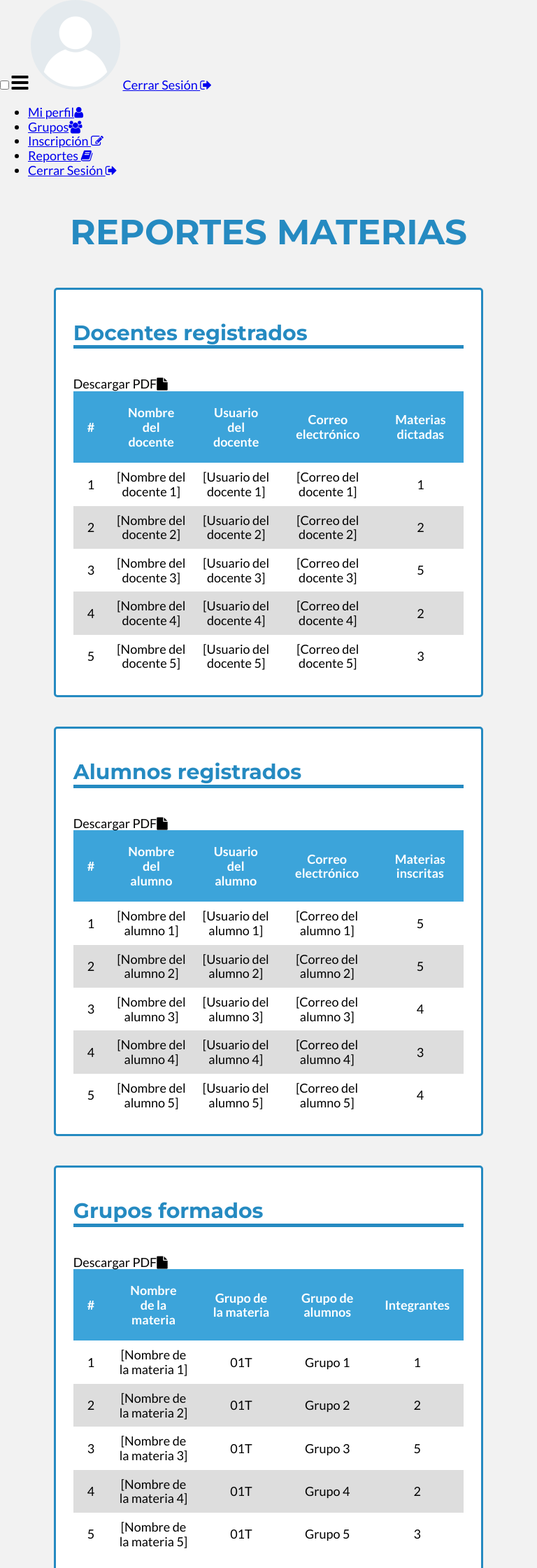
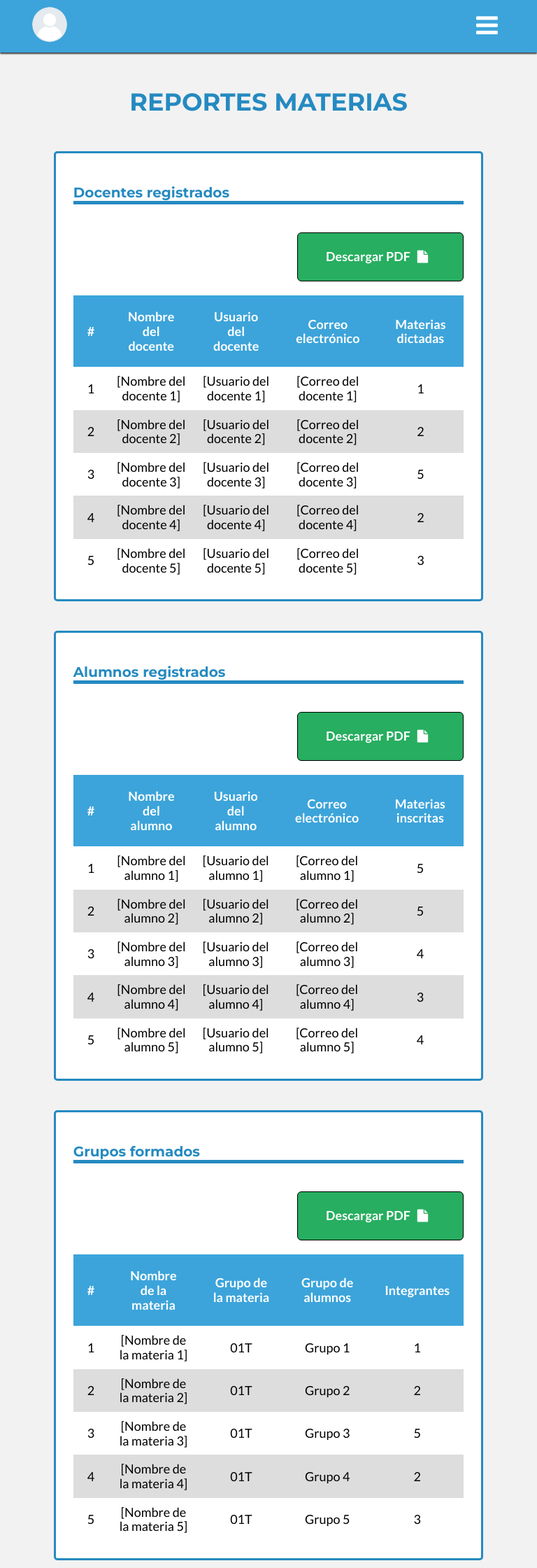
Before and after one commit to jaimenavarrete/proyecto-catedra-lis, a PHP site: page /reportes.php in a window 768 px wide. Shown: the top 2240 px of the page at 70% size. Run offline with PHP 8.4, Linux system fonts and the light colour scheme.

Commit message:
Cambios a archivos originales

```diff
--- a/css/styles.css
+++ b/css/styles.css
@@ -98,20 +98,10 @@ section{
   border-bottom: 1px solid #D9D9D9;
 }
 
-<<<<<<< HEAD
 .tabla-datos-perfil td {
 
   width: 20%;
   max-width: 200px;
-=======
-#btn-grupos{
-  margin-left: 400px;
-  margin-top: 3px;
-  width: 300px;
-  height: 50px;
-  left: 1066px;
-  top: 868px;
->>>>>>> parent of 327a190... Se agregaron elementos nuevos
 }
 
 .tabla-datos-perfil h4 {
@@ -145,11 +135,12 @@ section{
 
 /*** SECCIONES DE BUSQUEDA Y SECCIONES DE BOTONES DE LAS PAGINAS ***/
 
+@media (min-width:1024px)
+{
 /* Contenedor para ordenar las secciones que contengan varias filas*/
 .search-container {
   margin-bottom: 20px;
   width: 100%;
-
   display: flex;
   justify-content: space-between;
   align-content: center;
@@ -188,7 +179,7 @@ section{
 .select-container h4 {
   margin-right: 10px;
 }
-
+}
 /*** BOTONES DE LAS PAGINAS ***/
 
 /* Diseño de Botones Submit, creados a partir de label*/
@@ -241,7 +232,7 @@ header{
 
 header label{
   float: right;
-  margin: 2px 0;
+  margin: 8px 0;
   cursor: pointer;
 }
 
@@ -253,8 +244,8 @@ header label{
   height: 100vh;
   background: #3CA4DA ;
   opacity: 0.9;
+  transition: all 0.5s;
   transform: translateX(-100%);
-  transition: all 0.3s;
 }
 
 #menu-bar:checked ~ .menu{
@@ -298,17 +289,16 @@ padding: 15px;
 
 /*Ajuste de HEADER para escritorio*/
 
-
-
-@media (min-width:970px){
+@media (min-width:960px){
   .menu{
     position: static;
-    width: 70%;
-    height: 50px;
+    height: auto;
     transform:translateX(0%);
     float: left;
     display: flex;
-    transition: all 0.0s;
+    height: 50px;
+    width: 70%;
+    transition: all 0s;
   }
 
   #navegador li{
@@ -359,14 +349,25 @@ padding: 15px;
 /*** FONDO DE PAGINAS DE REGISTRO E INICIO DE SESION ***/
 
 #freg {
-  background-image: url(../img/fondo.png);
+  background-image: url(../img/fondo_.png);
   background-color: #3CA4DA;
   background-repeat: no-repeat;
-  background-position: 100% 0;
+  background-position: right;
+  background-size: 45%;
 }
 
-#freg section {
+.frm-l {
+  margin-top: 300px;
+  margin-right: 100%;
+  margin-bottom: 300px;
+  width: 500px;
+}
+
+.frm-r {
   margin-top: 100px;
+  margin-right: 50%;
+  margin-bottom: 100px;
+  width: 435px;
 }
 
 /*** PAGINAS DE REGISTRO E INICIO DE SESION ***/
@@ -466,7 +467,7 @@ padding: 15px;
 
 .materias-container {
   display: flex;
-  flex-wrap: wrap;
+  align-content: left;
 }
 
 .materias-container .formm {
@@ -476,7 +477,6 @@ padding: 15px;
   border-radius: 5px;
   margin: 0 10px 20px 0;
   padding: 25px;
-
   width: 24%;
   min-width: 300px;
 }
@@ -498,7 +498,7 @@ padding: 15px;
   width: 100%;
 }
 /*Versión tablet*/
-@media (min-width:426px) and (max-width:1023px){
+@media (min-width:625px) and (max-width:1023px){
   /*Muesta las materias centradas*/
   .sc-downloader {
     margin-bottom: 20px;
@@ -508,10 +508,7 @@ padding: 15px;
     align-content: center;
   }
 
-  .materias-container {
-    display: flexbox;
-    justify-content: center
-  }
+
       .sc-tab {
         display: flex;
         justify-content: space-around;
@@ -530,28 +527,63 @@ padding: 15px;
       align-content: center;
     }
 
-/*** Login responsive celular ***/
 
-@media (max-width:625px){
-  #freg{
-    background-image: none;
-  }
+    .select-container .btn-g{
+      margin: 10px 0 10px 0;
+      margin-left: 30%;
+      margin-right: 30%;
+      text-align: center;
+    }
 
-  .frm-l #salario .form-options .olvidar{
-      display: flex;
-      padding: 10px 0;
-      font-size: medium;
+    h1{
+      font-size:35px ;
+    }
+
+    h2{
+      font-size: 20px;
+    }
+
+    .select-container label {
+      padding: 15px 40px;
+    }
 
 
+    .downloader-container {
+      justify-content: flex-end;
+    }
+
+    .formtab .centrar-tab{
+      justify-content: center;
+      align-items: center;
+      display: flexbox;
+    }
+/*Formularios de login y registro*/
+  #freg {
+  background-size: 35%;
+   }
+
+    .frm-l {
+      margin-top: 300px;
+      margin-right: 100%;
+      margin-bottom: 300px;
+      width: 400px;
+    }
+
+    .frm-r {
+      margin-top: 100px;
+      margin-right: 50%;
+      margin-bottom: 100px;
+      width: 400px;
+    }
+.form-horizontal .form-options input[type="checkbox"] {
+  margin-right: 180px;
+}
+}
+
+@media (min-width:300px){
+  .bar-scroll{
+  width: 100%;
+  height: 100%;
+  overflow-x: auto;
   }
-
-  .form-horizontal .form-options label {
-    display: flex;
-    width: 60%;
-    flex-direction: row;
-
-  }
-
-@media (min-width:375px) and (max-width:427px){
-
 }
--- a/views/perfil.view.php
+++ b/views/perfil.view.php
@@ -79,7 +79,7 @@
             </div>
             <div class="formtab">
                 <h2>Materias inscritas</h2>
-
+               <div class="bar-scroll">
                 <div class="materias-container">
                     <div class="formm">
                         <h4>Codigo: <span>LIS104</span> Grupo: <span>01T</span></h4>
@@ -106,6 +106,7 @@
                         <h3>LENGUAJES INTERP. EN EL SERVIDOR</h3>
                         <a href="#" class="btn">Ver materia<i class="fa fa-arrow-circle-right icon"></i></a>
                     </div>
+                    </div>
                 </div>
             </div>
     </article>
--- a/views/registro.view.php
+++ b/views/registro.view.php
@@ -10,7 +10,7 @@
     <link href="https://fonts.googleapis.com/css2?family=Lato:wght@300;400;700&family=Montserrat:wght@300;400;700&display=swap" rel="stylesheet">
 </head>
 <body id="freg">
-<section>
+<section class="frm-r">
     <article>
         <form action="" class="form-horizontal" name="formr" method="post">
             <div>
--- a/views/reportes.view.php
+++ b/views/reportes.view.php
@@ -13,7 +13,7 @@
 <header>
 <div id="navegador">
 <input type="checkbox" id="menu-bar">
-<label for="menu-bar" class="fa fa-bars icon" style="font-size:28px"></label>
+<label for="menu-bar" class="fa fa-bars icon" style="font-size:36px"></label>
 <a href="perfil.php"><img class="circular--squaremin" src="img/user.png" /></a>
 <a href="login.php" class="cerrar">Cerrar Sesión <i class="fa fa-sign-out icon"></i> </a>
     <nav class="menu">
@@ -35,12 +35,13 @@
 
         <div class="formtab">
             <h2>Docentes registrados</h2>
-            <div class="search-container downloader-container">
+            <div class="search-container downloader-container sc-downloader">
                 <div class="select-container">
                     <input type="submit" id="btn-repo">
                     <label for="btn-repo" class="btn">Descargar PDF<i class="fa fa-file  icon" id="i-pdf"></i></label>
                 </div>
             </div>
+            <div class="bar-scroll">
             <table class="tablas">
                 <thead>
                     <tr>
@@ -87,16 +88,18 @@
                     <td>3</td>
                 </tr>
             </table>
+            </div>
         </div>
 
         <div class="formtab">
             <h2>Alumnos registrados</h2>
-            <div class="search-container downloader-container">
+            <div class="search-container downloader-container sc-downloader">
                 <div class="select-container">
                     <input type="submit" id="btn-repo">
                     <label for="btn-repo" class="btn">Descargar PDF<i class="fa fa-file  icon" id="i-pdf"></i></label>
                 </div>
             </div>
+            <div class="bar-scroll">
             <table class="tablas">
                 <thead>
                     <tr>
@@ -144,15 +147,17 @@
                 </tr>
             </table>
         </div>
+        </div>
 
         <div class="formtab">
             <h2>Grupos formados</h2>
-            <div class="search-container downloader-container">
+            <div class="search-container downloader-container sc-downloader">
                 <div class="select-container">
                     <input type="submit" id="btn-repo">
                     <label for="btn-repo" class="btn">Descargar PDF<i class="fa fa-file  icon" id="i-pdf"></i></label>
                 </div>
             </div>
+            <div class="bar-scroll">
             <table class="tablas">
                 <thead>
                     <tr>
@@ -197,16 +202,18 @@
                     <td>3</td>
                 </tr>
             </table>
+            </div>
         </div>
 
         <div class="formtab">
             <h2>Alumnos sin grupo</h2>
-            <div class="search-container downloader-container">
+            <div class="search-container downloader-container sc-downloader">
                 <div class="select-container">
                     <input type="submit" id="btn-repo">
                     <label for="btn-repo" class="btn">Descargar PDF<i class="fa fa-file  icon" id="i-pdf"></i></label>
                 </div>
             </div>
+            <div class="bar-scroll">
             <table class="tablas">
                 <thead>
                     <tr>
@@ -254,6 +261,7 @@
                 </tr>
             </table>
         </div>
+        </div>
     </article>
 </section>
 
```
Also changed, not shown: views/grupos.view.php (+10 -5 lines), views/inscripcion_materias.view.php (+6 -3 lines), views/login.view.php (+3 -5 lines), img/fondo_.png (added).
